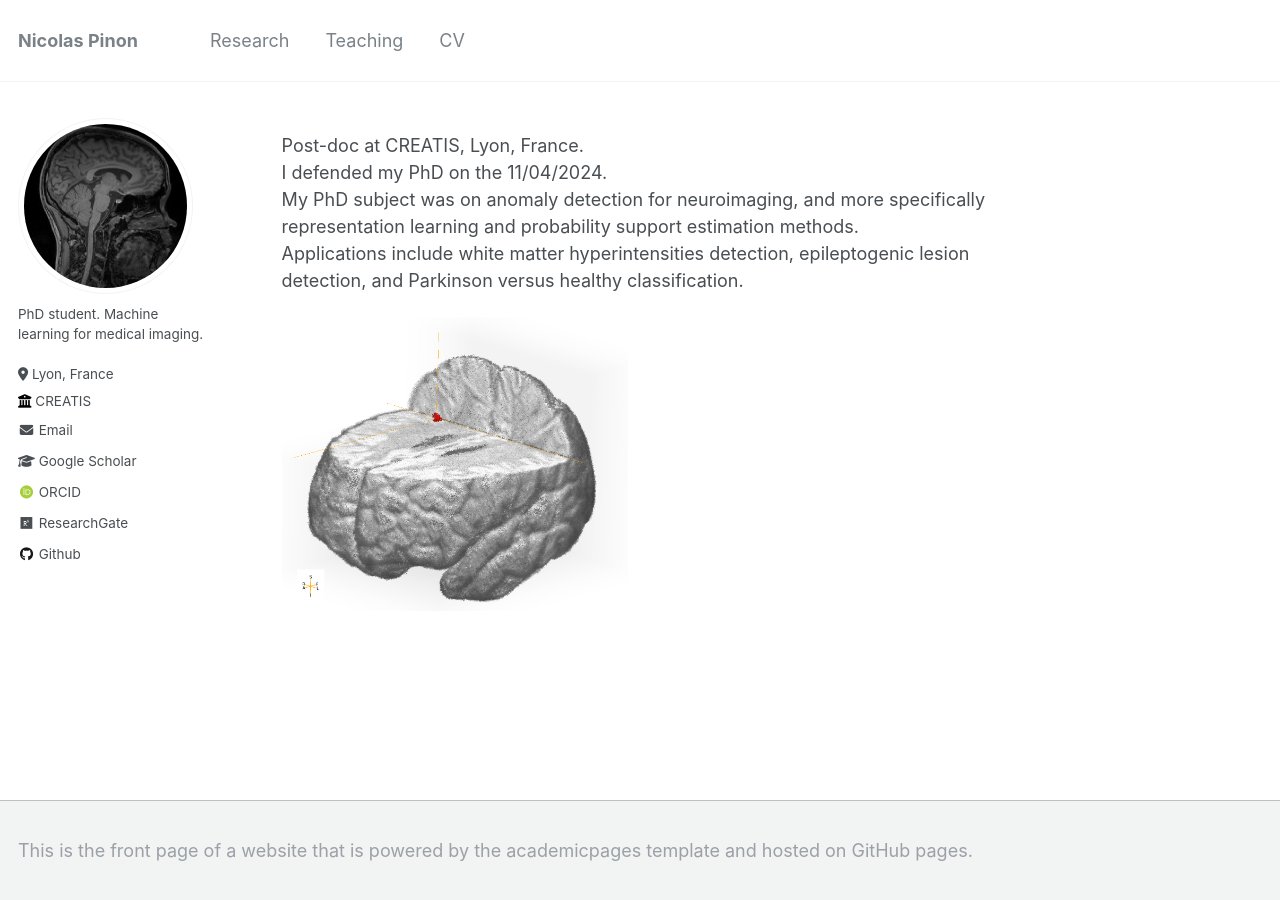
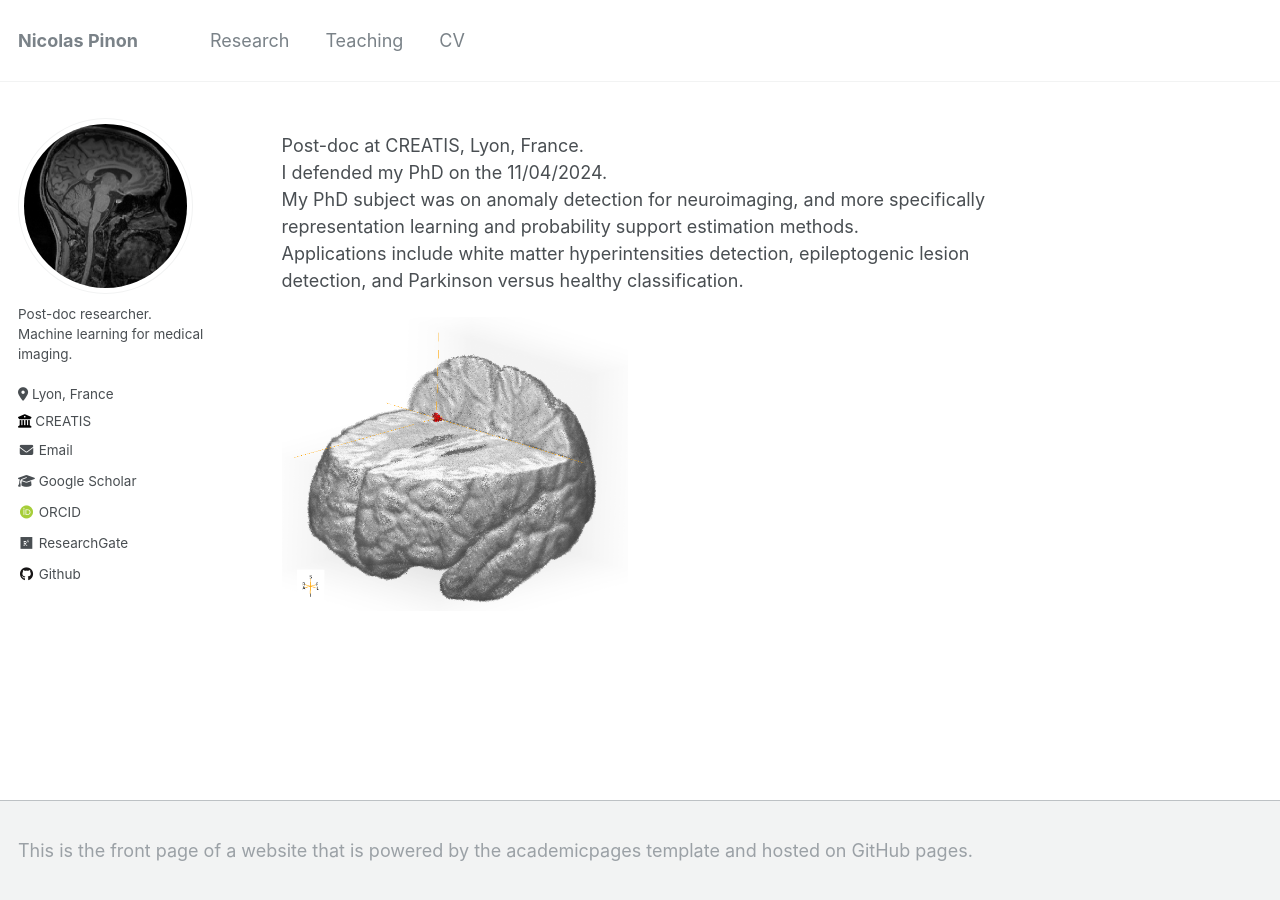
Before and after one commit to Nicolas-Pinon/nicolas-pinon.github.io, a Jekyll site: the page built from _pages/about.md, in a window 1280 px wide. Built offline with Jekyll 4.4.1, drawn with Linux system fonts in a browser that asks for light colours; some web fonts are replaced.

```diff
--- a/_config.yml
+++ b/_config.yml
@@ -24,7 +24,7 @@ author:
   avatar           : "Moi_IRM.png"
   name             :
   pronouns         : # example: "she/her"
-  bio              : "PhD student. Machine learning for medical imaging."
+  bio              : "Post-doc researcher. Machine learning for medical imaging."
   location         : "Lyon, France"
   employer         : "CREATIS"
   uri              :  # URL
--- a/cheat_sheet_nico.txt
+++ b/cheat_sheet_nico.txt
@@ -3,6 +3,7 @@ To run locally website : jekyll serve -l -H localhost
 
 _data/navigation.yml has the clickable titles on top of the pages
 images/ some images useful somewhere
+_confi.yml has the left-side info present on all pages
 
 _includes/archive-single-cv.html  -> formating used for the publications in the "cv" page
 _includes/archive-single-cv_teaching.html -> formating used for the teaching in the "cv" page
```
